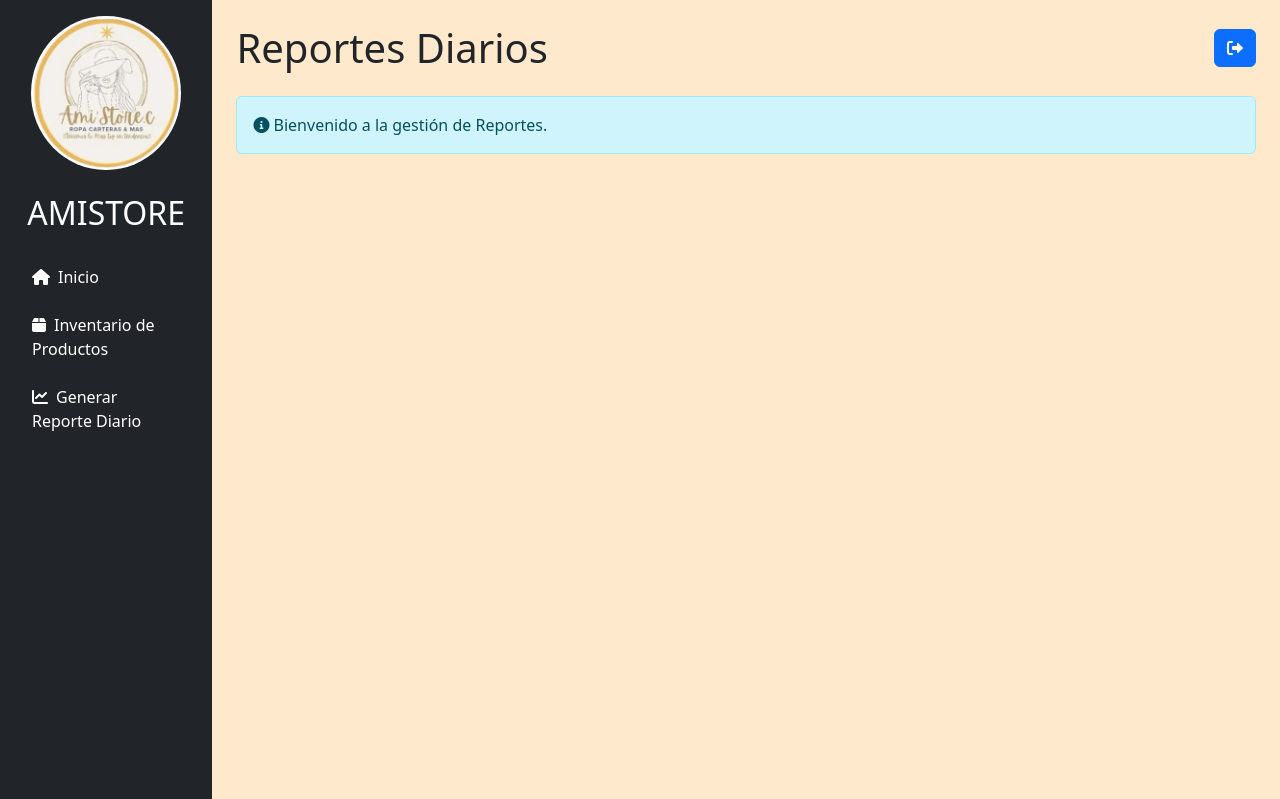
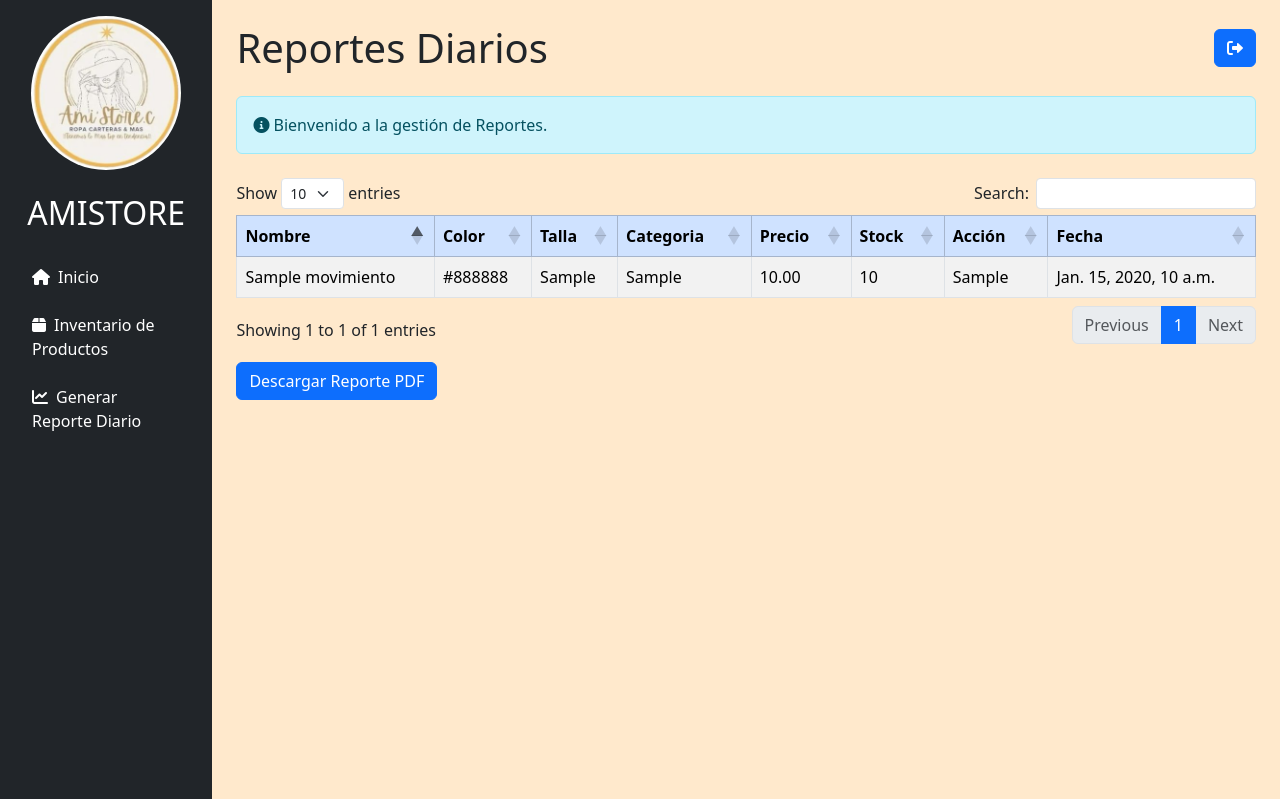
Before and after one commit to AlexanderGarrido/RapifreshApp, a Django app: page /reports/ in a window 1280 px wide. Shown: the top 799 px of the page. Run offline with Django 5.2, Linux system fonts and the light colour scheme; tables that the repository leaves empty hold one stand-in row (values such as "Sample post"); some libraries are stand-ins or nearby versions.

Commit message:
Creacion de reportes y Tabla Movimientos                                                         - Se creo la tabla movimientos la cual captura los movimientos de la tabla inventario                                                              -Se agrego la tabla movimientos al archivo reportes.html para poder visualizarlos y poder exportarlos a PDF.

```diff
--- a/inventarioApp/views.py
+++ b/inventarioApp/views.py
@@ -3,7 +3,7 @@ from .forms import LoginForm, productosForm
 from .models import Usuarios
 from django.contrib.auth.hashers import check_password
 from django.contrib import messages
-from .models import Productos
+from .models import Productos, Movimiento
 from django.urls import reverse
 from django.http import HttpResponseRedirect
 
@@ -59,16 +59,15 @@ def inventario(request):
     # Obtener la categoría seleccionada desde la URL (GET request)
     categoria_seleccionada = request.GET.get('categoria')
 
-    # Dependiendo de la categoría seleccionada, obtenemos los productos correspondientes
+    # Filtrar productos por categoría
     productos = []
     if categoria_seleccionada == 'Pantalones':
         productos = Productos.objects.all()
     elif categoria_seleccionada == 'Camisetas':
-        productos = Productos.objects.all()  # Asumimos que "Camisetas" corresponde a "Poleras"
+        productos = Productos.objects.all()
     elif categoria_seleccionada == 'Zapatos':
         productos = Productos.objects.all()
     else:
-        # Si no hay categoría seleccionada, obtenemos todos los productos de todas las categorías
         productos = list(Productos.objects.all())
 
     # Si se ha enviado un cambio de stock
@@ -77,17 +76,21 @@ def inventario(request):
         producto_id = int(request.POST.get('producto_id'))
         nuevo_stock = int(request.POST.get('nuevo_stock'))
 
-        # Dependiendo de la categoría del producto, actualizamos el stock
-        if categoria_seleccionada == 'Pantalones':
-            producto = Productos.objects.get(id=producto_id)
-        elif categoria_seleccionada == 'Camisetas':
-            producto = Productos.objects.get(id=producto_id)
-        elif categoria_seleccionada == 'Zapatos':
-            producto = Productos.objects.get(id=producto_id)
-
-        # Actualizar el stock en la base de datos
+        # Obtener el producto y actualizar el stock
+        producto = Productos.objects.get(id=producto_id)
         producto.stock = nuevo_stock
         producto.save()
+
+        # Registrar el movimiento de "actualización de stock" en la tabla Movimiento
+        Movimiento.objects.create(
+            nombre=producto.nombre,
+            color=producto.color,
+            talla=producto.talla,
+            categoria=producto.categoria,
+            precio=producto.precio,
+            stock=nuevo_stock,
+            accion="actualización de stock"  # Tipo de acción
+        )
 
         # Redireccionar para evitar que se vuelva a enviar el formulario al refrescar la página
         return redirect('inventario')
@@ -96,7 +99,7 @@ def inventario(request):
     data = {
         'seccion': 'inventario',
         'productos': productos,
-        'categoria_seleccionada': categoria_seleccionada,  # Para marcar la categoría seleccionada en el filtro
+        'categoria_seleccionada': categoria_seleccionada,
     }
 
     return render(request, 'inventarioApp/inventario.html', data)
@@ -105,16 +108,15 @@ def inventarioEmp(request):
     # Obtener la categoría seleccionada desde la URL (GET request)
     categoria_seleccionada = request.GET.get('categoria')
 
-    # Dependiendo de la categoría seleccionada, obtenemos los productos correspondientes
+    # Filtrar productos por categoría
     productos = []
     if categoria_seleccionada == 'Pantalones':
         productos = Productos.objects.all()
     elif categoria_seleccionada == 'Camisetas':
-        productos = Productos.objects.all()  # Asumimos que "Camisetas" corresponde a "Poleras"
+        productos = Productos.objects.all()
     elif categoria_seleccionada == 'Zapatos':
         productos = Productos.objects.all()
     else:
-        # Si no hay categoría seleccionada, obtenemos todos los productos de todas las categorías
         productos = list(Productos.objects.all())
 
     # Si se ha enviado un cambio de stock
@@ -123,17 +125,21 @@ def inventarioEmp(request):
         producto_id = int(request.POST.get('producto_id'))
         nuevo_stock = int(request.POST.get('nuevo_stock'))
 
-        # Dependiendo de la categoría del producto, actualizamos el stock
-        if categoria_seleccionada == 'Pantalones':
-            producto = Productos.objects.get(id=producto_id)
-        elif categoria_seleccionada == 'Camisetas':
-            producto = Productos.objects.get(id=producto_id)
-        elif categoria_seleccionada == 'Zapatos':
-            producto = Productos.objects.get(id=producto_id)
-
-        # Actualizar el stock en la base de datos
+        # Obtener el producto y actualizar el stock
+        producto = Productos.objects.get(id=producto_id)
         producto.stock = nuevo_stock
         producto.save()
+
+        # Registrar el movimiento de "actualización de stock" en la tabla Movimiento
+        Movimiento.objects.create(
+            nombre=producto.nombre,
+            color=producto.color,
+            talla=producto.talla,
+            categoria=producto.categoria,
+            precio=producto.precio,
+            stock=nuevo_stock,
+            accion="actualización de stock"  # Tipo de acción
+        )
 
         # Redireccionar para evitar que se vuelva a enviar el formulario al refrescar la página
         return redirect('inventario')
@@ -142,10 +148,10 @@ def inventarioEmp(request):
     data = {
         'seccion': 'inventario',
         'productos': productos,
-        'categoria_seleccionada': categoria_seleccionada,  # Para marcar la categoría seleccionada en el filtro
+        'categoria_seleccionada': categoria_seleccionada,
     }
 
-    return render(request, 'inventarioApp/inventarioEmp.html', data)
+    return render(request, 'inventarioApp/inventario.html', data)
 
 
 def usuario(request):
@@ -158,7 +164,33 @@ def agregarProducto(request):
     if request.method == 'POST':
         form = productosForm(request.POST)
         if form.is_valid():
-            Productos.objects.create(nombre=form.cleaned_data['nombre'], descripcion=form.cleaned_data['descripcion'], color=form.cleaned_data['color'], talla=form.cleaned_data['talla'], categoria=form.cleaned_data['categoria'], precio=form.cleaned_data['precio'], stock=form.cleaned_data['stock'])
+            # Crear el nuevo producto
+            nuevo_producto = Productos.objects.create(
+                nombre=form.cleaned_data['nombre'],
+                descripcion=form.cleaned_data['descripcion'],
+                color=form.cleaned_data['color'],
+                talla=form.cleaned_data['talla'],
+                categoria=form.cleaned_data['categoria'],
+                precio=form.cleaned_data['precio'],
+                stock=form.cleaned_data['stock']
+            )
+
+            # Registrar el movimiento de "agregar" en la tabla Movimiento
+            Movimiento.objects.create(
+                nombre=nuevo_producto.nombre,
+                color=nuevo_producto.color,
+                talla=nuevo_producto.talla,
+                categoria=nuevo_producto.categoria,
+                precio=nuevo_producto.precio,
+                stock=nuevo_producto.stock,
+                accion="agregar"  # Tipo de acción
+            )
+
             return HttpResponseRedirect(reverse('inventario'))
     data = {'form': form}
     return render(request, 'inventarioApp/agregarProducto.html', data)
+
+def reports(request):
+    # Obtener todos los movimientos ordenados por fecha descendente
+    movimientos = Movimiento.objects.all().order_by('-fecha')
+    return render(request, 'inventarioApp/reports.html', {'movimientos': movimientos})
--- a/templates/inventarioApp/reports.html
+++ b/templates/inventarioApp/reports.html
@@ -6,32 +6,31 @@
   <meta charset="utf-8">
   <meta name="viewport" content="width=device-width, initial-scale=1">
   <title>Inventario</title>
-  <link href="https://cdn.jsdelivr.net/npm/bootstrap@5.3.3/dist/css/bootstrap.min.css" rel="stylesheet">
+  <!-- CSS de BS5 -->
+  <link href="https://cdn.jsdelivr.net/npm/bootstrap@5.3.3/dist/css/bootstrap.min.css" rel="stylesheet"
+  integrity="sha384-QWTKZyjpPEjISv5WaRU9OFeRpok6YctnYmDr5pNlyT2bRjXh0JMhjY6hW+ALEwIH" crossorigin="anonymous">
+  <!-- CSS DATATABLE -->
+  <link rel="stylesheet" href="https://cdn.datatables.net/2.1.8/css/dataTables.bootstrap5.css">
   <link rel="stylesheet" href="https://cdnjs.cloudflare.com/ajax/libs/font-awesome/6.0.0-beta3/css/all.min.css" />
 </head>
 
 <body style="background-color: #ffe9cc;">
-  <!-- Barra lateral -->
   <div class="d-flex">
-    <!-- Barra lateral izquierda -->
+    <!-- Barra lateral -->
     <nav class="bg-dark p-3" style="width: 250px; height: 100vh;">
         <div class="text-center mb-4">
-            <img src="{% static 'img/logo.jpg' %}" alt="Logo AmiStore" class="img-fluid"
-                style="width: 150px; border-radius: 50%;">
+            <img src="{% static 'img/logo.jpg' %}" alt="Logo AmiStore" class="img-fluid" style="width: 150px; border-radius: 50%;">
         </div>
         <h2 class="text-center text-white mb-4">AMISTORE</h2>
         <ul class="nav flex-column">
             <li class="nav-item mb-2">
-                <a href="{% url 'inicio' %}" class="nav-link text-white"><i
-                        class="fa-solid fa-home me-2"></i>Inicio</a>
+                <a href="{% url 'inicio' %}" class="nav-link text-white"><i class="fa-solid fa-home me-2"></i>Inicio</a>
             </li>
             <li class="nav-item mb-2">
-                <a href="{% url 'inventario' %}" class="nav-link text-white"><i
-                        class="fa-solid fa-box me-2"></i>Inventario de Productos</a>
+                <a href="{% url 'inventario' %}" class="nav-link text-white"><i class="fa-solid fa-box me-2"></i>Inventario de Productos</a>
             </li>
             <li class="nav-item mb-2">
-                <a href="{% url 'reports' %}" class="nav-link text-white"><i
-                        class="fa-solid fa-chart-line me-2"></i>Generar Reporte Diario</a>
+                <a href="{% url 'reports' %}" class="nav-link text-white"><i class="fa-solid fa-chart-line me-2"></i>Generar Reporte Diario</a>
             </li>
         </ul>
     </nav>
@@ -43,10 +42,50 @@
         <a href="{% url 'login' %}" class="btn btn-primary"><i class="fa-solid fa-right-from-bracket"></i></a>
       </div>
 
-      <!-- Mensaje de bienvenida -->
       <div class="alert alert-info mt-4" role="alert">
         <i class="fa-solid fa-info-circle"></i> Bienvenido a la gestión de Reportes.
       </div>
+
+      <!-- Tabla de Movimientos de Inventario -->
+      <div class="table-responsive mt-4">
+          <table id="example" class="table table-striped table-bordered" style="width: 100%">
+              <thead>
+                  <tr class="table-primary">
+                      <th>Nombre</th>
+                      <th>Color</th>
+                      <th>Talla</th>
+                      <th>Categoria</th>
+                      <th>Precio</th>
+                      <th>Stock</th>
+                      <th>Acción</th> <!-- Muestra el tipo de movimiento -->
+                      <th>Fecha</th> <!-- Fecha del movimiento -->
+                  </tr>
+              </thead>
+              <tbody>
+                  {% if movimientos %}
+                  {% for movimiento in movimientos %}
+                  <tr>
+                      <td>{{ movimiento.nombre }}</td>
+                      <td>{{ movimiento.color }}</td>
+                      <td>{{ movimiento.talla }}</td>
+                      <td>{{ movimiento.categoria }}</td>
+                      <td>{{ movimiento.precio }}</td>
+                      <td>{{ movimiento.stock }}</td>
+                      <td>{{ movimiento.accion }}</td>
+                      <td>{{ movimiento.fecha }}</td>
+                  </tr>
+                  {% endfor %}
+                  {% else %}
+                  <tr>
+                      <td colspan="8" class="text-center">No hay movimientos registrados</td>
+                  </tr>
+                  {% endif %}
+              </tbody>
+          </table>
+      </div>
+
+      <!-- Botón para descargar el PDF -->
+      <button id="downloadPDF" class="btn btn-primary mt-3">Descargar Reporte PDF</button>
     </div>
   </div>
 
@@ -54,7 +93,52 @@
     <small>Copyright © 2024 - Sistemas Web.</small>
   </footer>
 
-  <script src="https://cdn.jsdelivr.net/npm/bootstrap@5.3.3/dist/js/bootstrap.bundle.min.js"></script>
+  <!-- JavaScript para exportar la tabla a PDF -->
+  <script src="https://cdnjs.cloudflare.com/ajax/libs/jspdf/2.4.0/jspdf.umd.min.js"></script>
+  <script src="https://html2canvas.hertzen.com/dist/html2canvas.min.js"></script>
+
+  <script>
+    document.getElementById('downloadPDF').addEventListener('click', () => {
+        const { jsPDF } = window.jspdf;
+        const doc = new jsPDF();
+
+        // Agregar título y fecha al PDF
+        doc.setFontSize(18);
+        doc.text("Reporte de Movimientos de Inventario - AMISTORE", 10, 10);
+        doc.setFontSize(12);
+        doc.text(`Fecha: ${new Date().toLocaleDateString()}`, 10, 20);
+
+        // Seleccionar la tabla de movimientos
+        const table = document.querySelector('#movementsTable');
+
+        // Convertir la tabla en imagen y agregarla al PDF
+        html2canvas(table).then(canvas => {
+            const imgData = canvas.toDataURL('image/png');
+            doc.addImage(imgData, 'PNG', 10, 30, 190, 0); // Ajusta la imagen al PDF
+            doc.save('ReporteMovimientosInventario.pdf'); // Guarda el PDF
+        });
+    });
+  </script>
+   <!-- JS de BS5 -->
+   <script src="https://cdn.jsdelivr.net/npm/bootstrap@5.3.3/dist/js/bootstrap.bundle.min.js"
+   integrity="sha384-YvpcrYf0tY3lHB60NNkmXc5s9fDVZLESaAA55NDzOxhy9GkcIdslK1eN7N6jIeHz"
+   crossorigin="anonymous"></script>
+   <!-- JS DATATABLE -->
+   <script src="https://code.jquery.com/jquery-3.7.1.js"></script>
+   <script src="https://cdnjs.cloudflare.com/ajax/libs/twitter-bootstrap/5.3.0/js/bootstrap.bundle.min.js"></script>
+   <script src="https://cdn.datatables.net/2.1.8/js/dataTables.js"></script>
+   <script src="https://cdn.datatables.net/2.1.8/js/dataTables.bootstrap5.js"></script>
+   <script>
+       $(document).ready(function () {
+           $('#example').DataTable({
+               language: {
+                   url: 'https://cdn.datatables.net/plug-ins/1.10.20/i18n/Spanish.json'
+               },
+               pageLength: 10,
+               lengthMenu: [5, 10, 25, 50]
+           });
+       });
+   </script>
 </body>
 
 </html>
```
Also changed, not shown: inventarioApp/models.py (+13 -0 lines).
